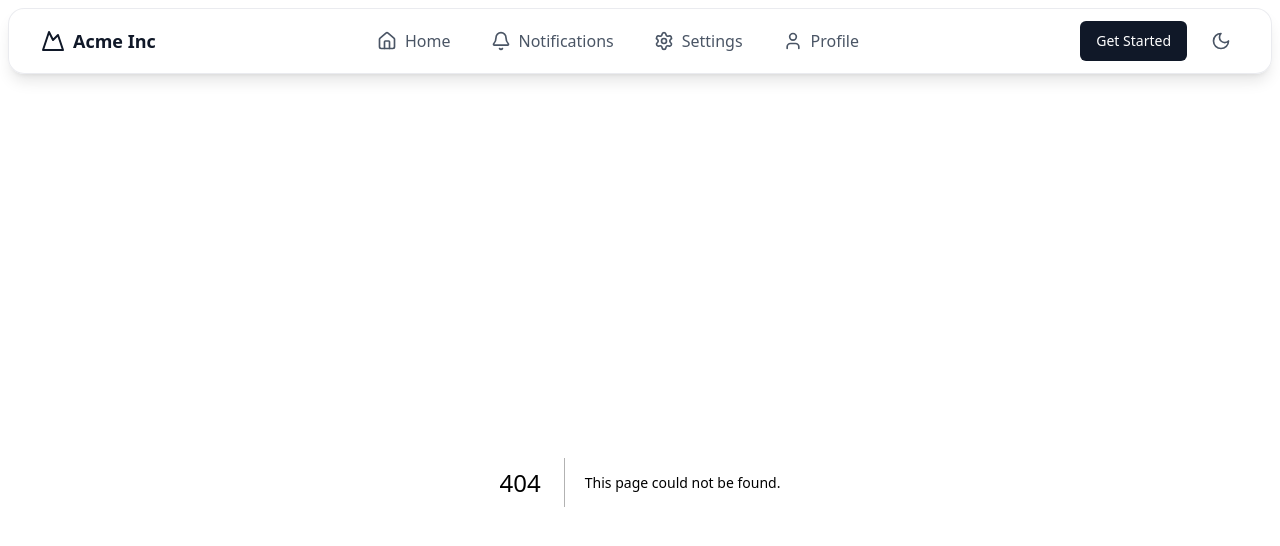
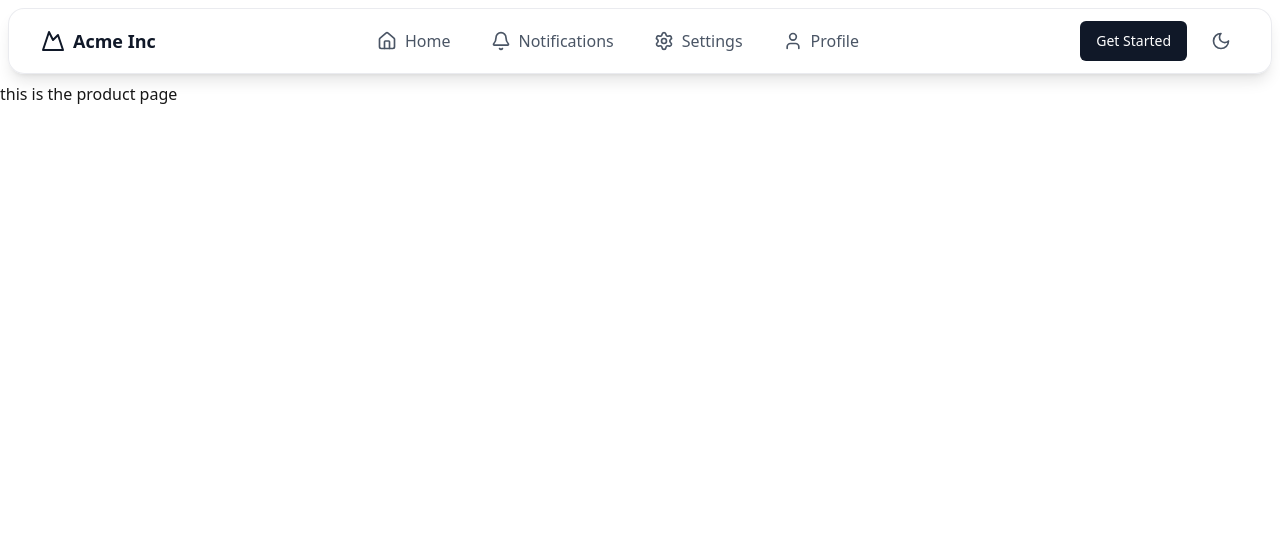
Before and after one commit to Thesachindey/Rent-A-Console, a Next.js app: page /product in a window 1280 px wide. Before the commit this address had no page. Shown: the top 546 px of the page. Built offline with nearby package versions, Linux system fonts and the light colour scheme.

Commit message:
added product page

```diff
--- /dev/null
+++ b/src/app/product/page.jsx
@@ -0,0 +1,11 @@
+import React from 'react';
+
+const Product = () => {
+    return (
+        <div>
+            this is the product page
+        </div>
+    );
+};
+
+export default Product;
```
